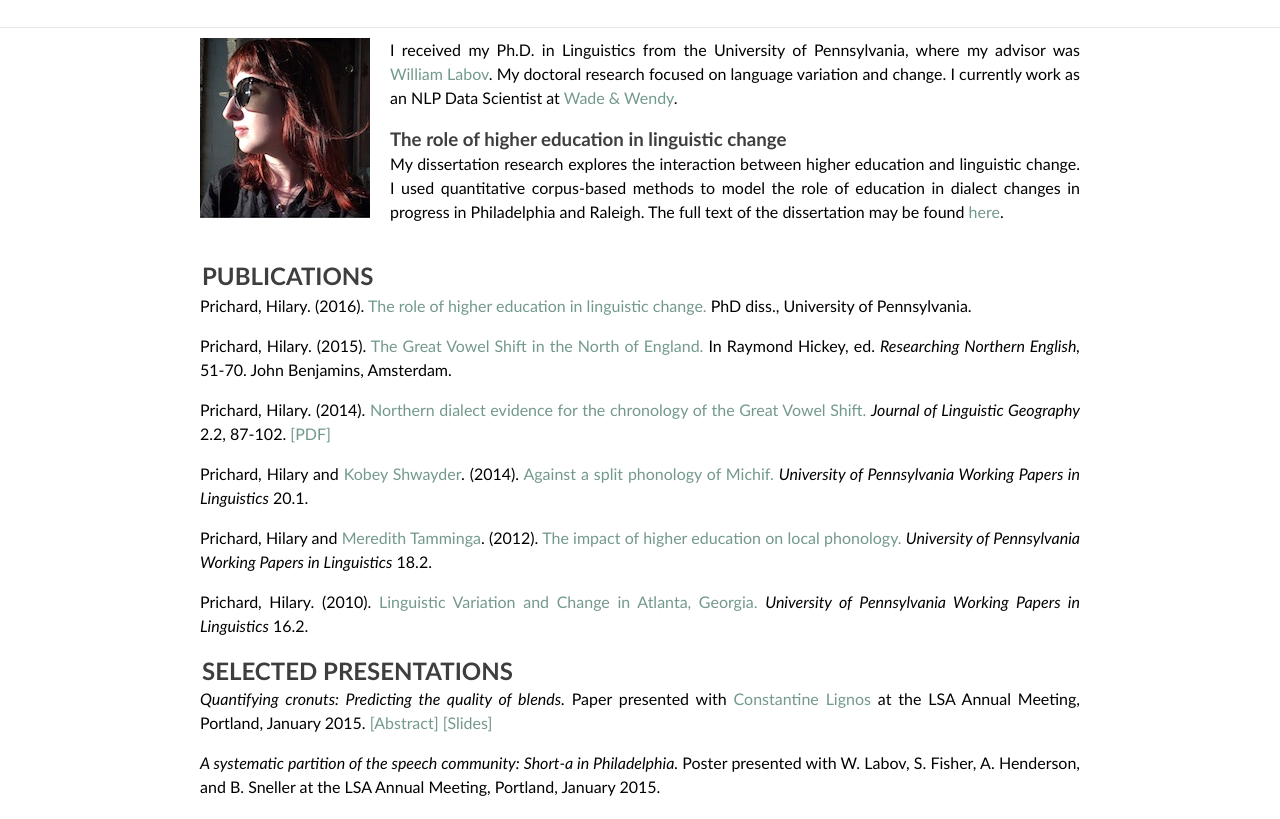
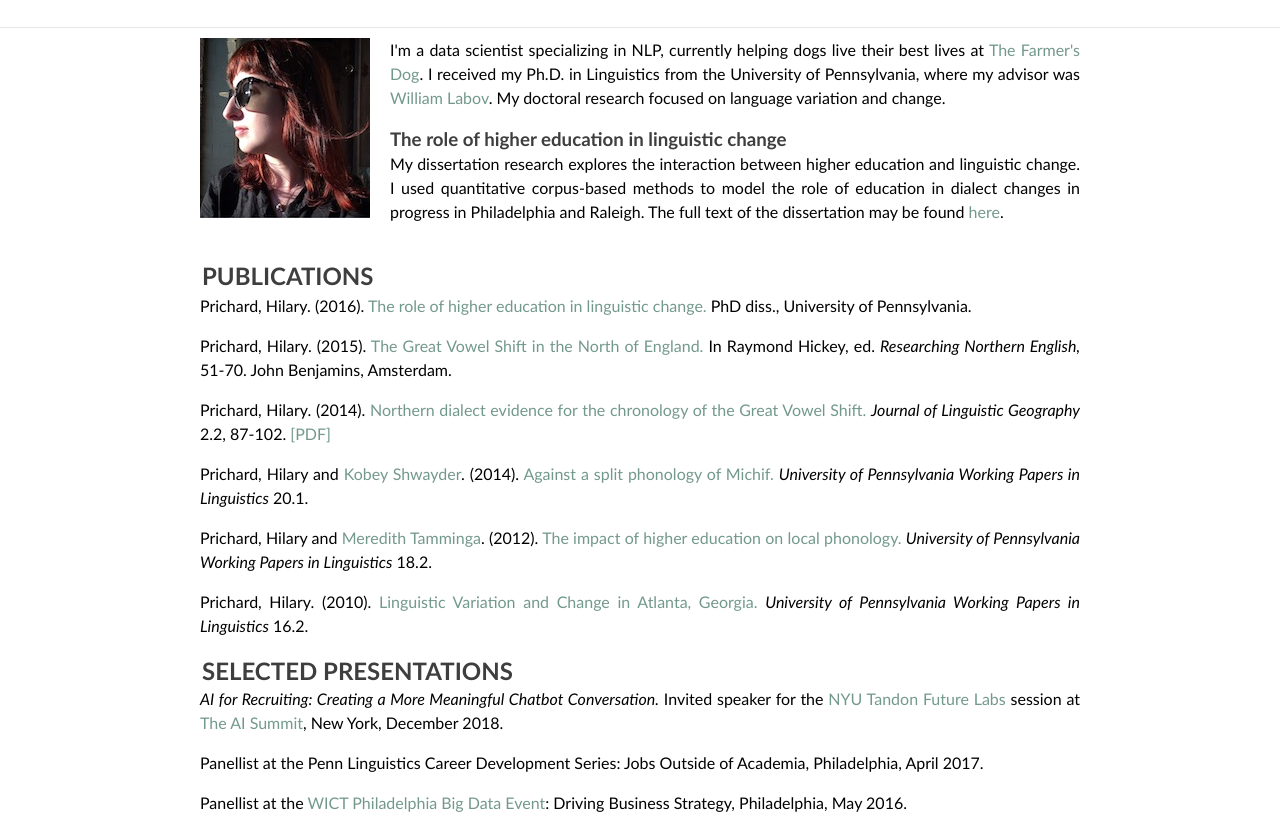
Before and after one commit to hilaryp/hilaryp.github.io, a plain HTML site: page index.html in a window 1280 px wide. Shown: the part 115-934 px from the top of the page. Drawn offline with Linux system fonts and the light colour scheme.

Commit message:
Overdue updates

```diff
--- a/index.html
+++ b/index.html
@@ -39,10 +39,10 @@ Released   : 20130425
         <h1><span>Hilary</span> Prichard</h1>
       </div>
       <div id="menu">
-	<ul>
-	<li><a href="mailto:hilaryp@ling.upenn.edu">Email</a></li>
-	<li><a href="https://github.com/hilaryp">GitHub</a></li>
-	</ul>
+	       <ul>
+	          <li><a href="mailto:hilaryp@alumni.upenn.edu">Email</a></li>
+	          <li><a href="https://github.com/hilaryp">GitHub</a></li>
+	       </ul>
       </div>
     </div>
 
@@ -51,18 +51,19 @@ Released   : 20130425
       <div id="content">
 	<img class="left" src="files/headshot.jpg" alt="headshot"/>
 
-	<p>I received my Ph.D. in Linguistics from the University of
+	<p>I'm a data scientist specializing in NLP, currently helping dogs live their
+     best lives at <a href="https://www.thefarmersdog.com">The Farmer's Dog</a>.
+     I received my Ph.D. in Linguistics from the University of
 	   Pennsylvania, where my advisor was
-	   <a href="http://www.ling.upenn.edu/~wlabov/">William Labov</a>. My doctoral research
-	   focused on language variation and change. I currently work as an NLP Data Scientist at
-		<a href="https://wadeandwendy.ai/">Wade & Wendy</a>.</p>
+	   <a href="http://www.ling.upenn.edu/~wlabov/">William Labov</a>. My doctoral
+     research focused on language variation and change.</p>
 
 	<h3>The role of higher education in linguistic change</h3>
 	<p>My dissertation research explores the interaction between higher education
-	   and linguistic change. I used quantitative corpus-based
-	   methods to model the role of education in dialect changes in
-	   progress in Philadelphia and Raleigh. The full text of the dissertation
-	   may be found <a href="https://repository.upenn.edu/edissertations/1955/" onClick="_gaq.push(['_trackEvent', 'Papers', 'Download', 'Proposal']);">here</a>.</p></br>
+	   and linguistic change. I used quantitative corpus-based methods to model the
+     role of education in dialect changes in progress in Philadelphia and Raleigh.
+     The full text of the dissertation may be found
+     <a href="https://repository.upenn.edu/edissertations/1955/" onClick="_gaq.push(['_trackEvent', 'Papers', 'Download', 'Proposal']);">here</a>.</p></br>
 
 
 	<h2 class="text_line">Publications</h2>
@@ -90,12 +91,25 @@ Released   : 20130425
 
 
 	<h2>Selected Presentations</h2>
+  <p><i>AI for Recruiting: Creating a More Meaningful Chatbot Conversation.</i>
+    Invited speaker for the <a href="https://futurelabs.nyc/">NYU Tandon Future Labs</a>
+    session at <a href="https://newyork.theaisummit.com/">The AI Summit</a>,
+    New York, December 2018.</p>
+
+  <p>Panellist at the Penn Linguistics Career Development Series: Jobs Outside of Academia,
+    Philadelphia, April 2017.</p>
+
+  <p>Panellist at the
+    <a href="https://www.wictphiladelphia.org/event/big-data-event-microsoft">WICT Philadelphia Big Data Event</a>:
+    Driving Business Strategy, Philadelphia, May 2016.</p>
+
 	<p><i>Quantifying cronuts: Predicting the quality of blends.</i>
 	   Paper presented with
 	   <a href="http://lignos.org">Constantine Lignos</a>
 	   at the LSA Annual Meeting, Portland, January 2015.
 	   <a href="files/BlendsLSAFinal.pdf" onClick="_gaq.push(['_trackEvent', 'Abstracts', 'Download', 'LSA2015']);">[Abstract]</a>
-	   <a href="http://lignos.org/blends" onClick="_gaq.push(['_trackEvent', 'Slides', 'Download', 'LSA2015']);">[Slides]</a></p>
+	   <a href="http://lignos.org/blends" onClick="_gaq.push(['_trackEvent', 'Slides', 'Download', 'LSA2015']);">[Slides]</a>
+     <a href="https://time.com/3935283/why-did-frenemy-stick/">[TIME Magazine article]</a></p>
 
 	<p><i>A systematic partition of the speech community: Short-a in
 	   Philadelphia.</i>
```
